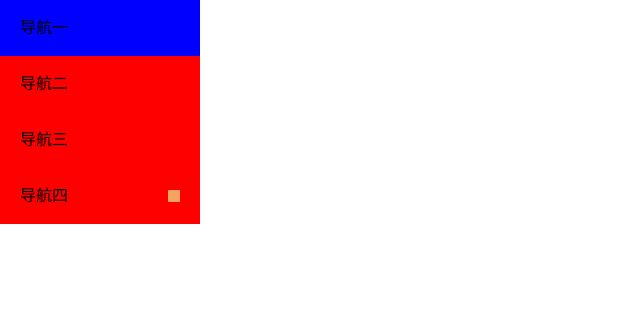
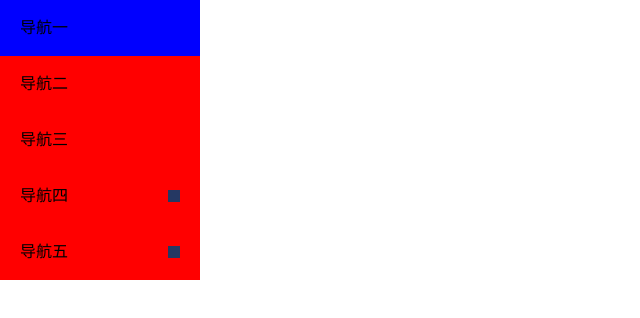
Before and after one commit to AChineseboy/vue3-admin, a Vue app: page / in a window 1280 px wide. Shown: the top 318 px of the page, without its empty margins (0-640 px from the left). Built offline with nearby package versions, Linux system fonts and the light colour scheme.

Commit message:
feat: add close or open for submenu

```diff
--- a/src/components/Menu/menu.vue
+++ b/src/components/Menu/menu.vue
@@ -16,7 +16,20 @@ export default {
     emitter.on('item-click', (index) => {
       activeItem.value = index;
     });
+
+    const openedMenus = ref([]);
+    const openMenu = (index) => {
+      openedMenus.value.push(index);
+    };
+    const closeMenu = (subMenuIndex) => {
+      const index = openedMenus.value.indexOf(subMenuIndex);
+      openedMenus.value.splice(index, 1);
+    };
+
     provide('activeItem', activeItem);
+    provide('openedMenus', openedMenus);
+    provide('openMenu', openMenu);
+    provide('closeMenu', closeMenu);
   },
 };
 </script>
--- a/src/components/Menu/submenu.vue
+++ b/src/components/Menu/submenu.vue
@@ -1,13 +1,44 @@
 <template>
-  <li class="zm-submenu opened">
-    <div class="submenu-title">
+  <li class="zm-submenu" :class="{opened: isOpen}">
+    <div class="submenu-title" @click="menuClickHandle">
       <slot name="title"></slot>
       <i class="submenu-icon"></i>
     </div>
+    <ul class="menu">
+      <slot></slot>
+    </ul>
   </li>
 </template>
+<script>
+import { inject, computed } from 'vue';
+
+export default {
+  props: {
+    index: String,
+  },
+  setup(props) {
+    const openedMenus = inject('openedMenus');
+    const openMenu = inject('openMenu');
+    const closeMenu = inject('closeMenu');
+
+    const isOpen = computed(() => openedMenus.value.includes(props.index));
+    const menuClickHandle = () => {
+      if (isOpen.value) {
+        closeMenu(props.index);
+      } else {
+        openMenu(props.index);
+      }
+    };
+    return {
+      isOpen,
+      menuClickHandle,
+    };
+  },
+};
+</script>
 <style lang="less" scoped>
 .zm-submenu {
+  cursor: pointer;
   .submenu-title {
     height: 56px;
     line-height: 56px;
@@ -26,8 +57,15 @@
       right: 20px;
     }
   }
-  &.opened{
-    .submenu-icon{
+  .menu {
+    background-color: red;
+    display: none;
+  }
+  &.opened {
+    .menu {
+      display: block;
+    }
+    .submenu-icon {
       background-color: sandybrown;
     }
   }
--- a/src/layout/components/AppMenu.vue
+++ b/src/layout/components/AppMenu.vue
@@ -10,6 +10,19 @@
             <span>导航四</span>
           </div>
         </template>
+        <zm-menu-item index="5">选项一</zm-menu-item>
+        <zm-menu-item index="6">选项二</zm-menu-item>
+        <zm-menu-item index="7">选项三</zm-menu-item>
+      </zm-submenu>
+      <zm-submenu index="8">
+        <template v-slot:title>
+          <div>
+            <span>导航五</span>
+          </div>
+        </template>
+        <zm-menu-item index="5">选项一</zm-menu-item>
+        <zm-menu-item index="6">选项二</zm-menu-item>
+        <zm-menu-item index="7">选项三</zm-menu-item>
       </zm-submenu>
     </zm-menu>
   </div>
```
